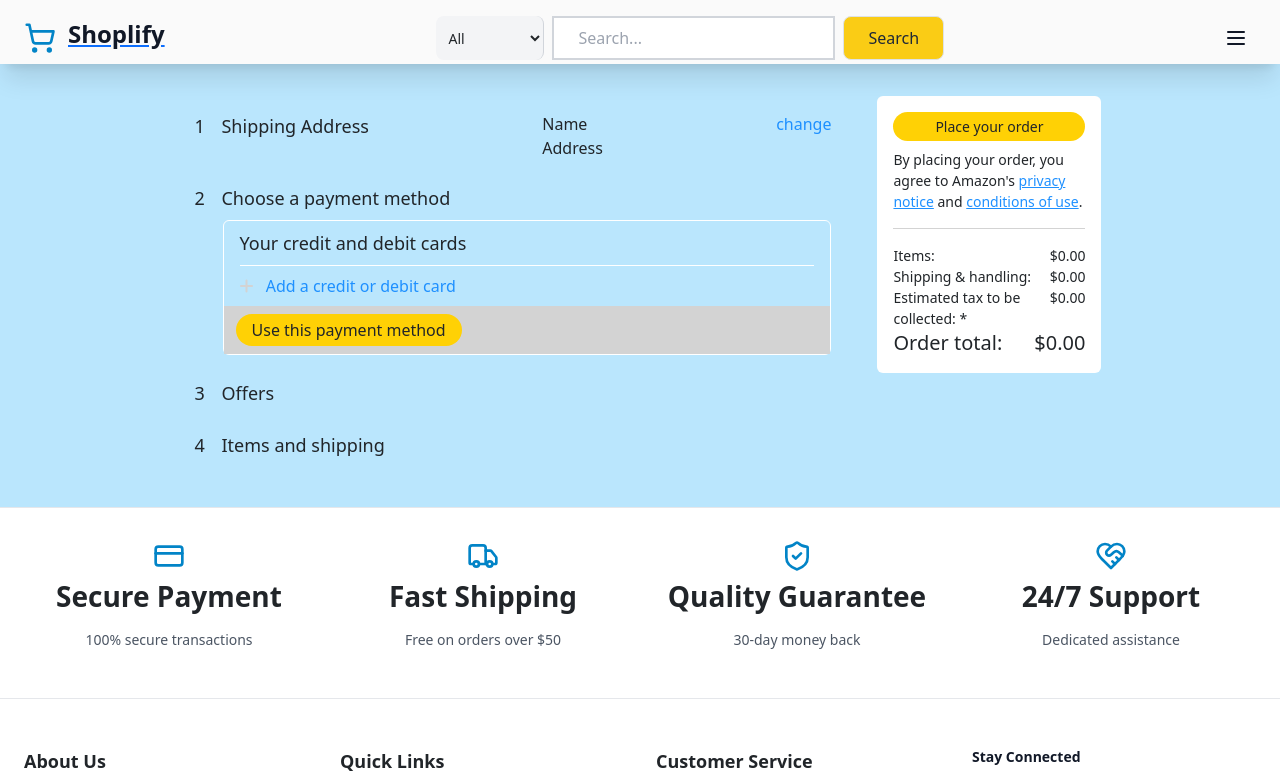
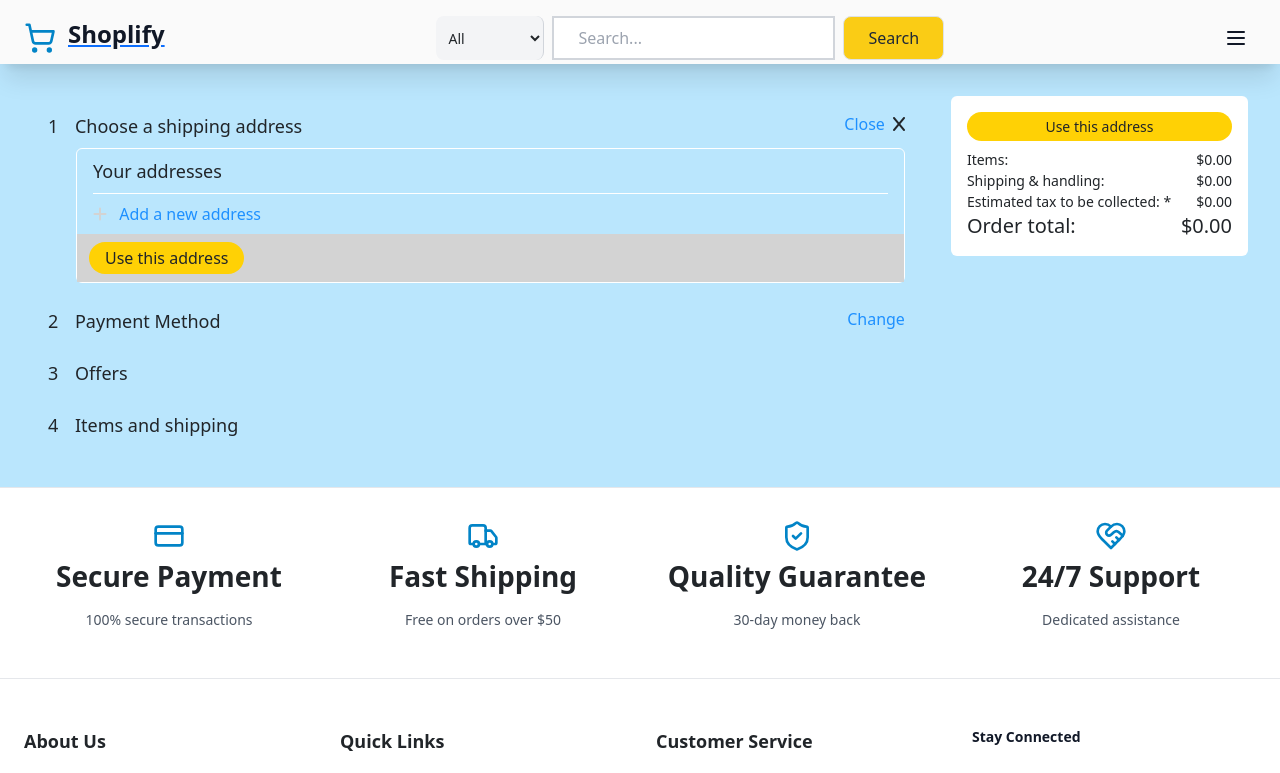
Before and after one commit to RVP2-241209-team2/p2-frontend, a React (Vite) app: page /checkout in a window 1280 px wide. Shown: the top 773 px of the page. Built offline with nearby package versions, Linux system fonts and the light colour scheme.

Commit message:
added more functionalities to checkout page

```diff
--- a/src/pages/main/cart-page.tsx
+++ b/src/pages/main/cart-page.tsx
@@ -87,7 +87,9 @@ export default function CartPage() {
 
     }
   }
-
+  const deleteItem = ()=>{}
+  const reduceItem = ()=>{setQuantity(quantity-1)}
+  const addItem = ()=>{setQuantity(quantity+1)}
   return <div>
     <div className="cart-Container">
       <div className="cart-Items">
@@ -104,10 +106,10 @@ export default function CartPage() {
                 <p>{item.description}</p>
                 <div className="flex items-center">
                   <div className="item-Quantity-Controller">
-                    {quantity===1 && <i className="fa-solid fa-trash cursor-pointer"></i>}
-                    {quantity>=2 &&<i className="fa-solid fa-minus cursor-pointer"></i>}
-                    <span>qty</span>
-                    <i className="fa-solid fa-plus cursor-pointer"></i>
+                    {quantity===1 && <i onClick={deleteItem} className="fa-solid fa-trash cursor-pointer"></i>}
+                    {quantity>=2 &&<i onClick={reduceItem} className="fa-solid fa-minus cursor-pointer"></i>}
+                    <span>{quantity}</span>
+                    <i onClick={addItem} className="fa-solid fa-plus cursor-pointer"></i>
                   </div>
                   <button className="px-2.5 ml-2.5 border-l-2 border-white h-fit hover:underline">delete</button>
                 </div>
--- a/src/pages/main/checkout-page.tsx
+++ b/src/pages/main/checkout-page.tsx
@@ -4,26 +4,52 @@ import { useNavigate } from "react-router-dom";
 export default function CheckoutPage() {
 // check if user is signed in.
   const navigate = useNavigate();
-  const [editAddress, setEditAddress] = useState(true);
-  const [editPayment, setEditPayment] = useState(false);
+  const [addressSecion, setaddressSecion] = useState(true);
+  const [payment, setPayment] = useState(false);
+  const [orderSection, setOrderSection] = useState(false)
 
+  const onAddress = ()=>{
+    setaddressSecion(true);
+    setPayment(false)
+    setOrderSection(false)
+  }
 
-  return <div className="flex justify-between">
+  const closeAddress = ()=>{
+    setPayment(true)
+    setaddressSecion(false);
+    setOrderSection(false)
+  }
+
+  const onPayment = ()=>{
+    setPayment(true)
+    setaddressSecion(false);
+    setOrderSection(false)
+  }
+
+  const onOrder =()=>{
+    setOrderSection(true);
+    setPayment(false);
+    setaddressSecion(false);
+  }
+  return <div className="flex w-[95vw] justify-between">
     <div className="w-[75%] mr-[15px]">
       <div className=" p-2 m-2">
-        {editAddress &&
+        {!addressSecion &&
         <div className="flex justify-between">
           <div className="text-lg font-medium"><span className="mr-3">1</span> Shipping Address</div>
           <div>
             <div>Name</div>
             <div>Address</div>
           </div>
-          <div onClick={()=>setEditAddress(!editAddress)} className="cursor-pointer text-[dodgerblue]">change</div>
+          <div onClick={onAddress} className="cursor-pointer text-[dodgerblue] hover:underline">Change</div>
         </div>}
-        {!editAddress && <div>
+        {addressSecion && <div>
           <div className="flex justify-between">
             <div className="text-lg font-medium"><span className="mr-3">1</span> Choose a shipping address</div>
-            <div onClick={()=>setEditAddress(!editAddress)} className="cursor-pointer text-[dodgerblue]">Close</div>
+            <div onClick={closeAddress} >
+              <span className="cursor-pointer mr-2 hover:underline text-[dodgerblue]">Close</span>
+              <i className="fa-solid fa-x cursor-pointer"></i>
+            </div>
           </div>
           <div className="ml-7 mt-2 border border-white rounded-md">
             <div className="text-lg font-medium py-2 border-b border-white mx-3">Your addresses</div>
@@ -32,37 +58,50 @@ export default function CheckoutPage() {
               <span className="text-[dodgerblue] cursor-pointer hover:underline pl-2"> Add a new address</span>
             </div>
             <div className="cursor-pointer py-2 bg-[lightgrey] pl-3">
-              <div className="w-fit py-1 px-3 rounded-3xl font-medium bg-[#ffd105] hover:bg-[#ffc505]">Use this address</div>
+              <div onClick={onPayment} className="w-fit py-1 px-3 rounded-3xl font-medium bg-[#ffd105] hover:bg-[#ffc505]">Use this address</div>
             </div>
           </div>
         </div>}
 
       </div>
       <div className="p-2 m-2">
+        {payment && <div>
           <div className="text-lg font-medium"><span className="mr-3">2</span> Choose a payment method</div>
-        <div className="ml-7 mt-2 border border-white rounded-md">
+          <div className="ml-7 mt-4 border border-white rounded-md">
             <div className="text-lg font-medium py-2 border-b border-white mx-3">Your credit and debit cards</div>
             <div className="my-2 mx-3">
               <span className="text-[lightgrey] cursor-pointer "><i className="fa-solid fa-plus"></i></span>
               <span className="text-[dodgerblue] cursor-pointer hover:underline pl-2"> Add a credit or debit card</span>
             </div>
             <div className="cursor-pointer py-2 bg-[lightgrey] pl-3">
-            <div className="w-fit py-1 px-3 rounded-3xl font-medium bg-[#ffd105] hover:bg-[#ffc505]">Use this payment method</div>
+              <div onClick={onOrder} className="w-fit py-1 px-3 rounded-3xl font-medium bg-[#ffd105] hover:bg-[#ffc505]">Use this payment method</div>
             </div>
           </div>
+        </div>}
+        {!payment && <div className="flex justify-between">
+          <div className="text-lg font-medium"><span className="mr-3">2</span> Payment Method</div>
+          <div onClick={onPayment} className="cursor-pointer text-[dodgerblue] hover:underline">Change</div>
+        </div>}
       </div>
       <div className="p-2 m-2">
         <div className="text-lg font-medium"><span className="mr-3">3</span> Offers</div>
       </div>
-      <div className="p-2 m-2">
+      {!orderSection && <div className="p-2 m-2">
         <div className="text-lg font-medium"><span className="mr-3">4</span> Items and shipping</div>
-      </div>
+      </div>}
+      {orderSection && <div className="p-2 m-2">
+        <div className="text-lg font-medium"><span className="mr-3">4</span> Review items and shipping</div>
+      </div>}
     </div>
     <div className="text-[14px] w-[25%] ml-[15px] h-fit p-3 bg-white rounded-md">
       <div className=""></div>
         {/* <div className="text-lg font-medium">Order Summary</div> */}
+        {addressSecion && <div onClick={onPayment} className="text-center cursor-pointer mx-auto py-1 px-4 mb-2 rounded-3xl bg-[#ffd105] hover:bg-[#ffc505]">Use this address</div>}
+        {payment && <div onClick={onOrder} className="text-center cursor-pointer mx-auto py-1 px-4 mb-2 rounded-3xl bg-[#ffd105] hover:bg-[#ffc505]">Use this payment method</div>}
+        {orderSection && <div>
         <div className="text-center cursor-pointer mx-auto py-1 px-4 mb-2 rounded-3xl bg-[#ffd105] hover:bg-[#ffc505]">Place your order</div>
         <p className="pb-3 border-b border-[lightgrey]">By placing your order, you agree to Amazon's <span className="text-[dodgerblue] cursor-pointer underline hover:text-[dimgrey]">privacy notice</span> and <span className="text-[dodgerblue] cursor-pointer underline hover:text-[dimgrey]">conditions of use</span>.</p>
+        </div>}
 
         <div className="flex justify-between">
           <div>Items:</div>
```
Lines whose indentation alone changed are shown as unchanged.
